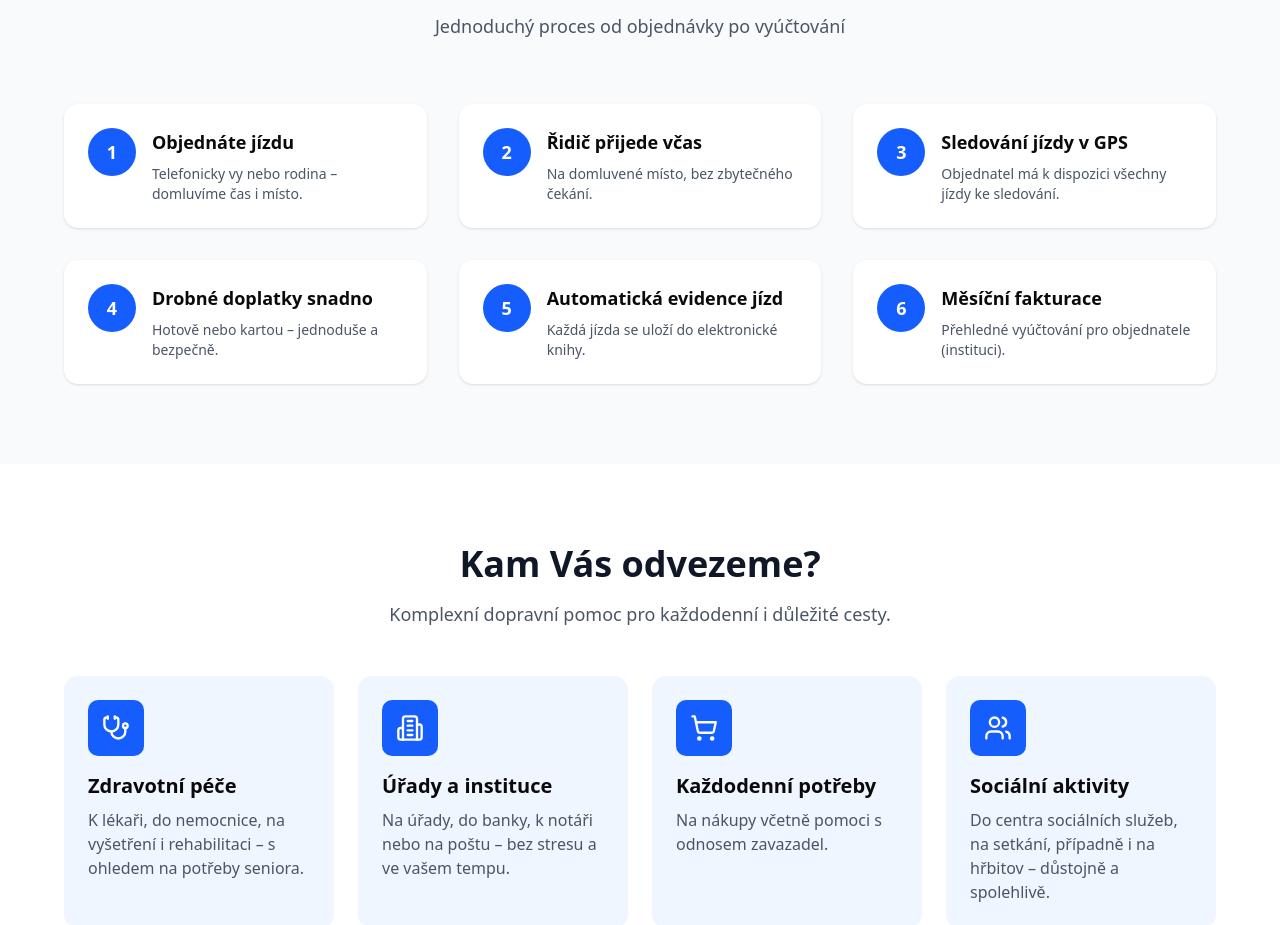
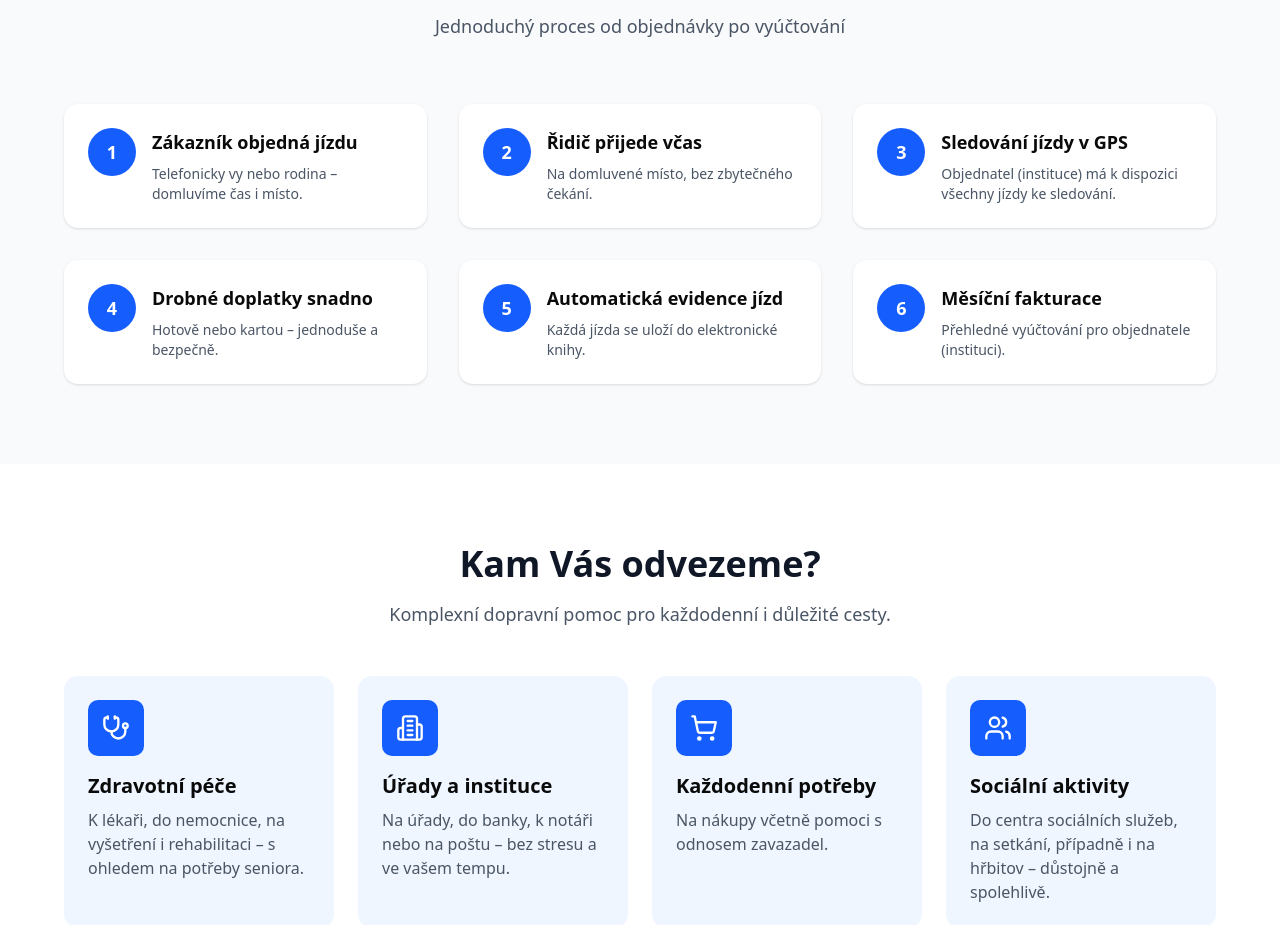
Before and after one commit to Agillis24/senior_taxi, a React (Vite) app: page / in a window 1280 px wide. Shown: the part 1226-2151 px from the top of the page. Built offline with nearby package versions, Linux system fonts and the light colour scheme.

Commit message:
Update HowItWorks.tsx

```diff
--- a/src/components/HowItWorks.tsx
+++ b/src/components/HowItWorks.tsx
@@ -1,7 +1,7 @@
 export function HowItWorks() {
   const steps = [
     {
-      title: 'Objednáte jízdu',
+      title: 'Zákazník objedná jízdu',
       description: 'Telefonicky vy nebo rodina – domluvíme čas i místo.',
     },
     {
@@ -10,7 +10,7 @@ export function HowItWorks() {
     },
     {
       title: 'Sledování jízdy v GPS',
-      description: 'Objednatel má k dispozici všechny jízdy ke sledování.',
+      description: 'Objednatel (instituce) má k dispozici všechny jízdy ke sledování.',
     },
     {
       title: 'Drobné doplatky snadno',
```
